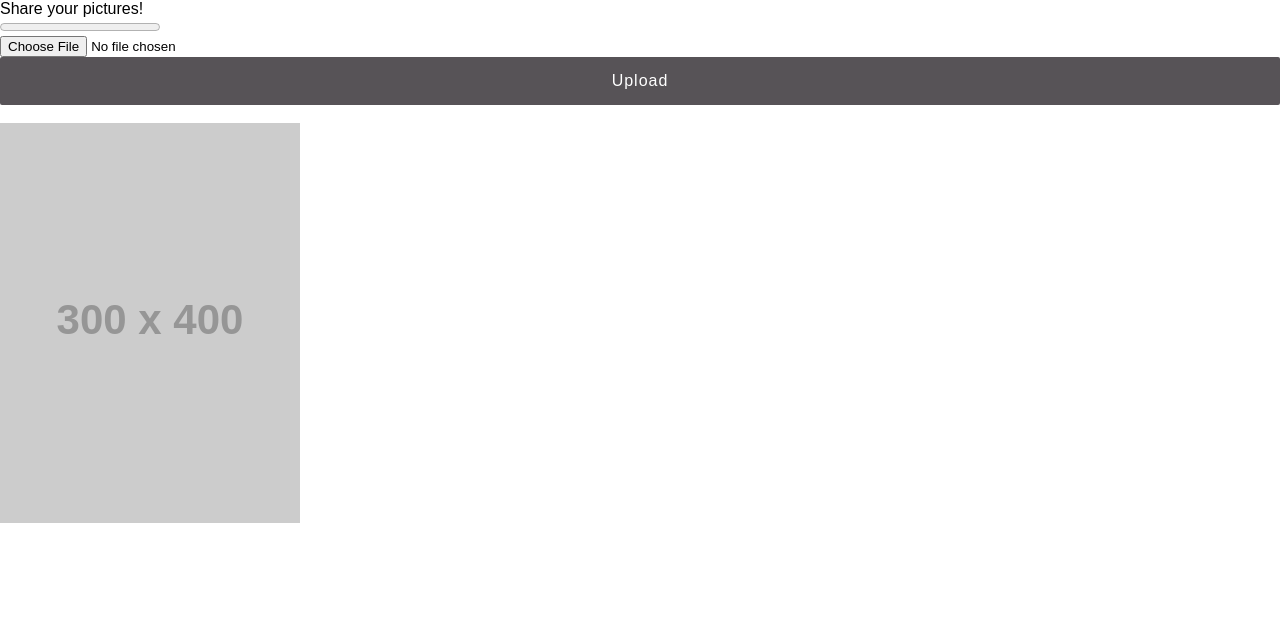
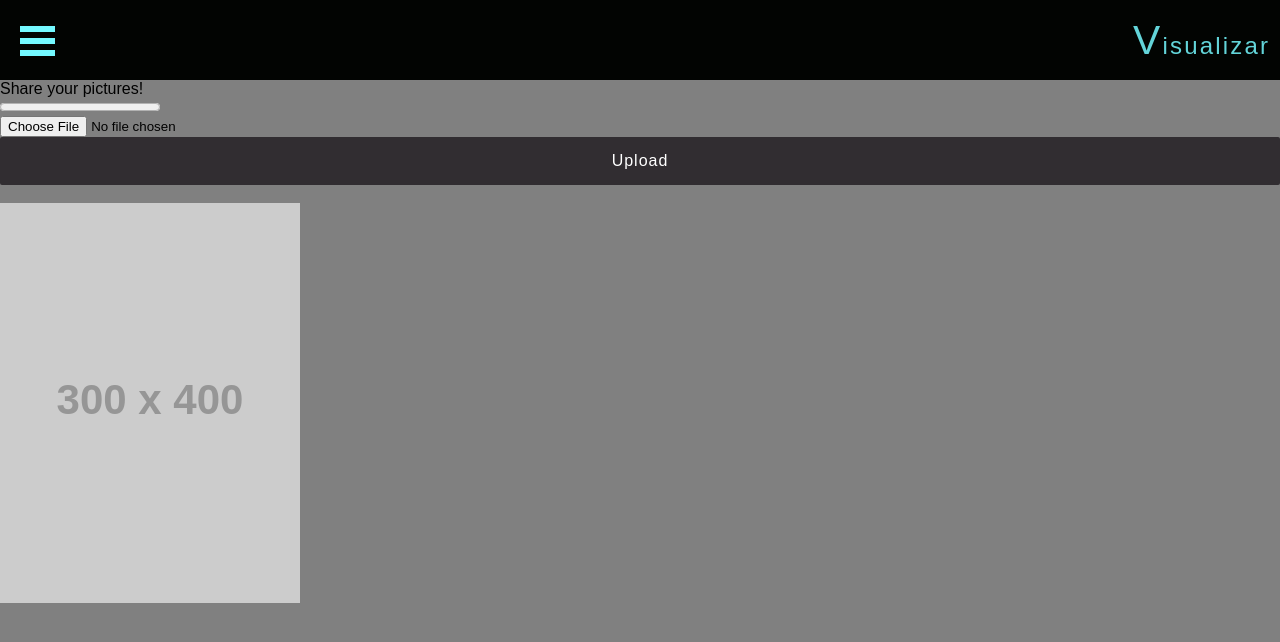
Before and after one commit to apkrauze/Visualizar, a React (Create React App) app: page /Upload in a window 1280 px wide. Shown: the top 642 px of the page. Built offline with nearby package versions, Linux system fonts and the light colour scheme.

Commit message:
Fixed Upload bug

```diff
--- a/src/App.js
+++ b/src/App.js
@@ -1,7 +1,7 @@
 import React from 'react';
 import './App.css';
 import LoginPage from './Pages/LoginPage';
-import { NavLink, Route, Switch, } from "react-router-dom";
+import { Route, Switch, } from "react-router-dom";
 import Hero from './Pages/Hero';
 import Profile from './Pages/Profile';
 import { BrowserRouter as Router } from "react-router-dom";
@@ -11,7 +11,6 @@ function App() {
 
   return (
     <Router>
-
       <Switch>
         <Route path="/" exact component={LoginPage} />
         <Route path="/Hero" component={Hero} />
@@ -19,8 +18,6 @@ function App() {
         <Route path="/Upload" component={Upload} />
       </Switch>
     </Router>
-
-
   );
 }
 
--- a/src/Login.js
+++ b/src/Login.js
@@ -21,6 +21,7 @@ const Login = (props) => {
             <div className="logo-contain">
                 <img className="logo-login" src={logo} alt={'logo'}/>
             </div>
+
                 <label>Email</label>
                 <input
                 type="text"
--- a/src/Pages/Hero.js
+++ b/src/Pages/Hero.js
@@ -10,13 +10,11 @@ const Hero = ({ handleLogout }) => {
             <div id="page-wrap">
                 <Sidebar pageWrapId={"page-wrap"} outerContainerId={"outer-container"} handleLogout={handleLogout} />
             </div>
-
             <nav>
                 <img className="logo-page slide-in-blurred-left" src={navLogo} alt={"logo"} />
             </nav>
+        </section>
 
-        </section>
     );
 };
-
 export default Hero;
--- a/src/Pages/Profile.js
+++ b/src/Pages/Profile.js
@@ -9,20 +9,13 @@ const Profile = () => {
   return (
     <section className="hero">
       <nav>
-
         <h1 className="nav-h1 slide-in-blurred-left"><span className="nav-h1-span">V</span>isualizar</h1>
-
-        {/* <div className="logo-page-contain">
-            <img className="logo-page" src={logo} alt={"logo"} />
-          </div> */}
-
-
-
       </nav>
       <div className="link-container">
-        <Sidebar pageWrapId={"page-wrap"} outerContainerId={"outer-container"} />
+      <Sidebar pageWrapId={"page-wrap"} outerContainerId={"outer-container"} />
+      </div>
 
-      </div>
+      <input type="text"></input>
     </section>
 
   )
--- a/src/Pages/Upload.js
+++ b/src/Pages/Upload.js
@@ -1,5 +1,7 @@
 import React, { useState } from 'react';
 import { storage } from '../config/fire';
+import Sidebar from "../Sidebar";
+import navLogo from "../nav-logo.png";
 
 
 
@@ -7,6 +9,7 @@ const Upload = () => {
     const [image, setImage] = useState(null);
     const [url, setUrl] = useState('');
     const [progress, setProgress] = useState(0);
+    const [ifShownErr, setErrFlag] = useState(true);
 
     const handleChange = e => {
         if (e.target.files[0]) {
@@ -15,6 +18,14 @@ const Upload = () => {
     };
 
     const handleUpload = () => {
+        if (image === null){
+            setErrFlag(false);
+            return;
+        } else {
+            setErrFlag(true);
+        }
+
+
         const uploadTask = storage.ref(`images/${image.name}`).put(image);
         uploadTask.on(
             "state_changed",
@@ -43,17 +54,27 @@ const Upload = () => {
     console.log("image: ", image)
 
     return (
+        <section className="hero">
+            <nav>
+                <h1 className="nav-h1 slide-in-blurred-left"><span className="nav-h1-span">V</span>isualizar</h1>
+            </nav>
+            <div className="link-container">
+                <Sidebar pageWrapId={"page-wrap"} outerContainerId={"outer-container"} />
+            </div>
             <div> Share your pictures!
+            <br />
+                <progress value={progress} max="100" />
                 <br/>
-            <progress value={progress} max="100"/>
-            <br />
                 <input type="file" onChange={handleChange} />
                 <button onClick={handleUpload}>Upload</button>
+                <p hidden={ifShownErr}>File is not selected</p>
                 <br/>
                 {url}
                 <br/>
-            <img src={url || "http://via.placeholder.com/300x400"}/>
+                <img src={url || "http://via.placeholder.com/300x400"} />
             </div>
+        </section>
+
     )
 }
 export default Upload;
--- a/src/Sidebar.js
+++ b/src/Sidebar.js
@@ -11,7 +11,7 @@ export default ({ handleLogout }) => {
   return (
     <Menu>
       <NavLink activeClassName="active" exact to="/">
-        Hero
+        Home
         </NavLink>
       <NavLink activeClassName="active" to="/Profile">
         Profile
```
Lines whose indentation alone changed are shown as unchanged.
